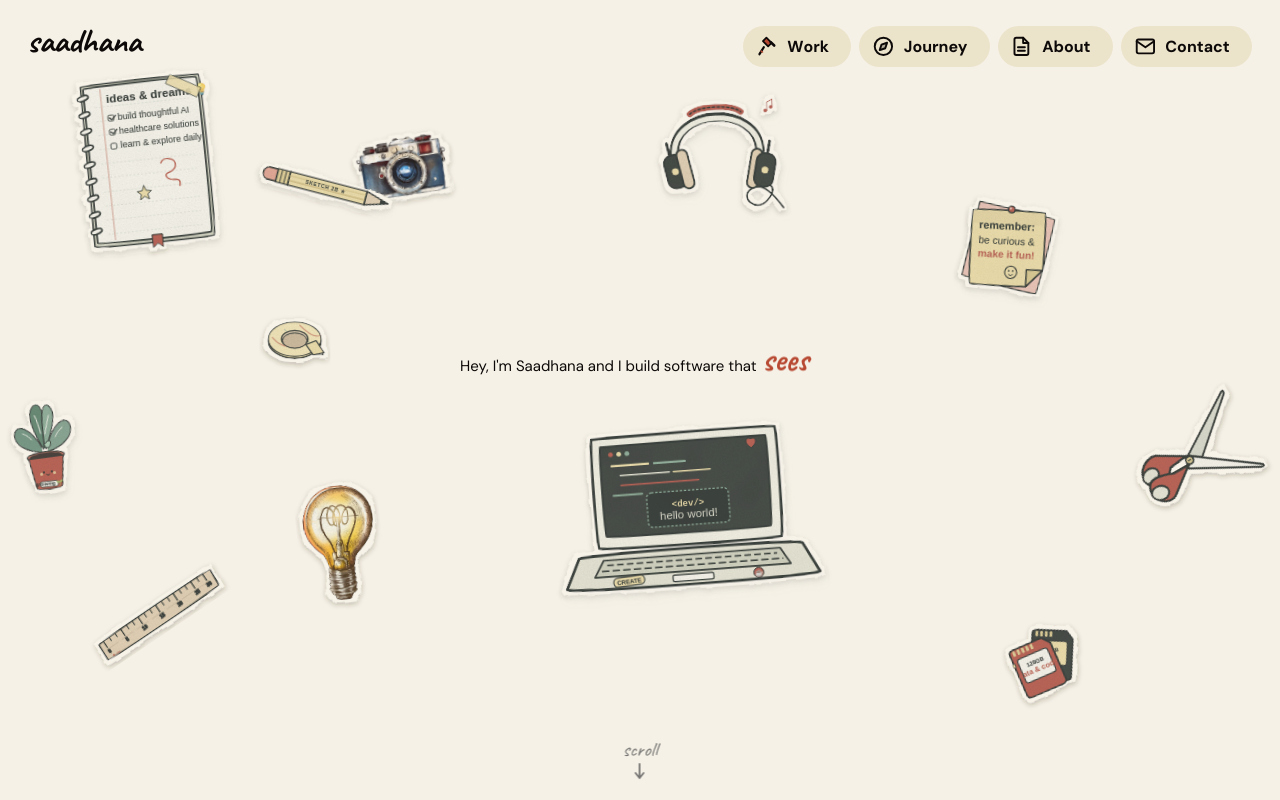
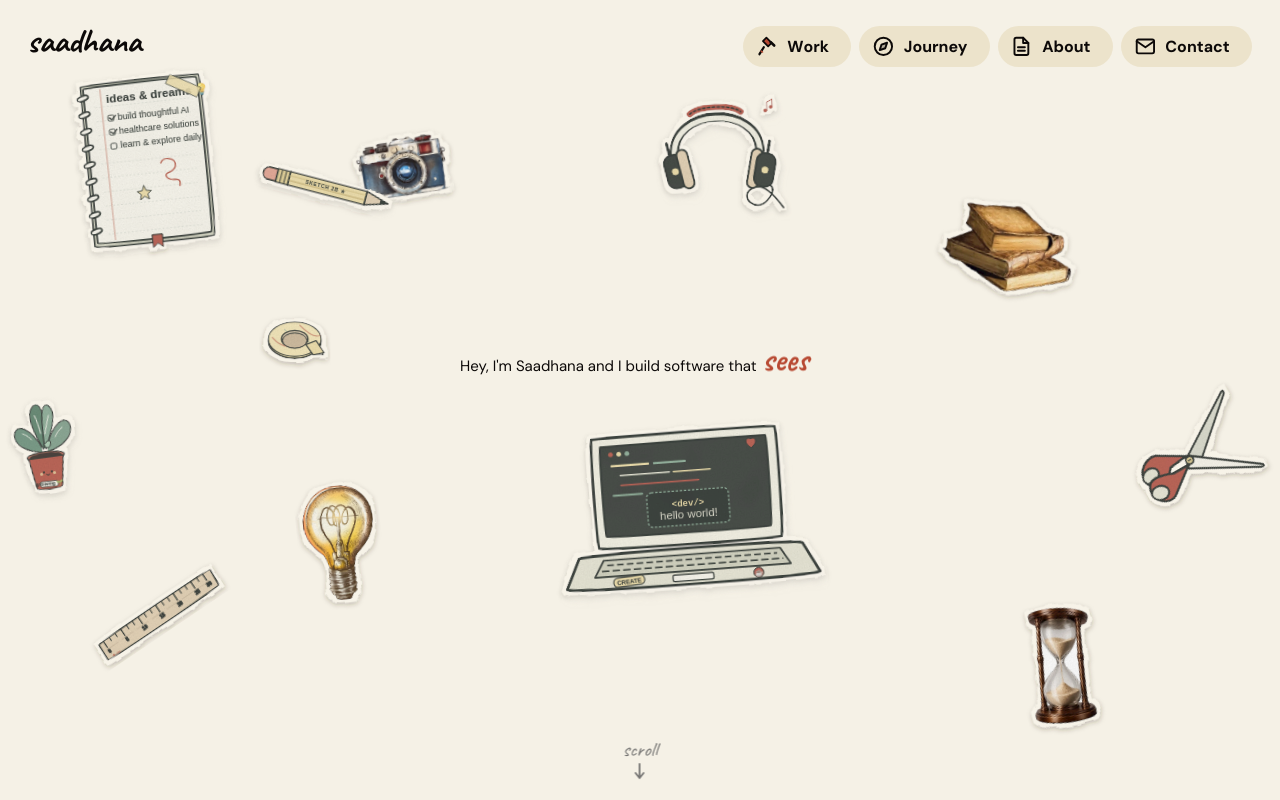
Before and after one commit to saadhana4/online-portfolio, a React (Vite) app: page / in a window 1280 px wide. Built offline with nearby package versions, Linux system fonts and the light colour scheme.

Commit message:
Replace sticky notes with vintage books and SD cards with hourglass

```diff
--- a/src/data/deskObjects.ts
+++ b/src/data/deskObjects.ts
@@ -79,14 +79,14 @@ export const deskObjects: DeskObjectConfig[] = [
   },
   {
     id: 'sticky-notes',
-    name: 'Pastel Sticky Notes',
-    src: '/desk/stickynotes.svg',
+    name: 'Vintage Books',
+    src: '/desk/books.webp',
     x: 79.5,
     y: 29.5,
     rotation: 5,
-    widthVw: 8.42, // 115px at 1366px
-    targetPx1366: 115,
-    alt: '',
+    widthVw: 10.5, // ~143px at 1366px
+    targetPx1366: 143,
+    alt: 'Stack of vintage leather-bound books',
     showOnMobile: false,
     zIndex: 2,
   },
@@ -165,14 +165,14 @@ export const deskObjects: DeskObjectConfig[] = [
   },
   {
     id: 'sd-cards',
-    name: 'SD Memory Cards',
-    src: '/desk/sdcards.svg',
+    name: 'Vintage Hourglass',
+    src: '/desk/hourglass.webp',
     x: 91,
     y: 78,
     rotation: -10,
-    widthVw: 8.42, // 115px at 1366px
-    targetPx1366: 115,
-    alt: '',
+    widthVw: 6.2, // ~85px wide x 129px tall at 1366px
+    targetPx1366: 85,
+    alt: 'Vintage wooden and brass hourglass with sand',
     showOnMobile: false,
     zIndex: 2,
   },
```
Also changed, not shown: public/desk/books.webp (added), public/desk/hourglass.webp (added).
